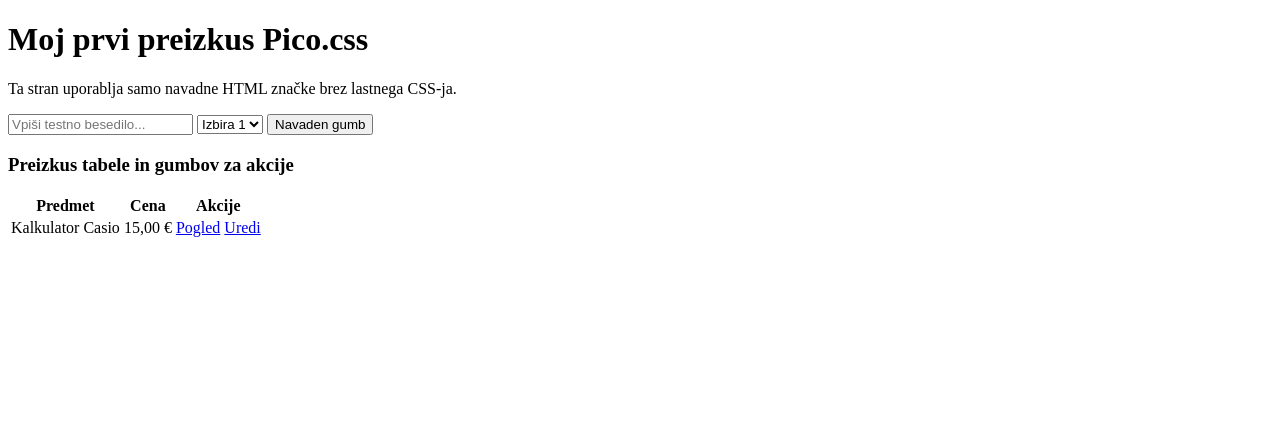
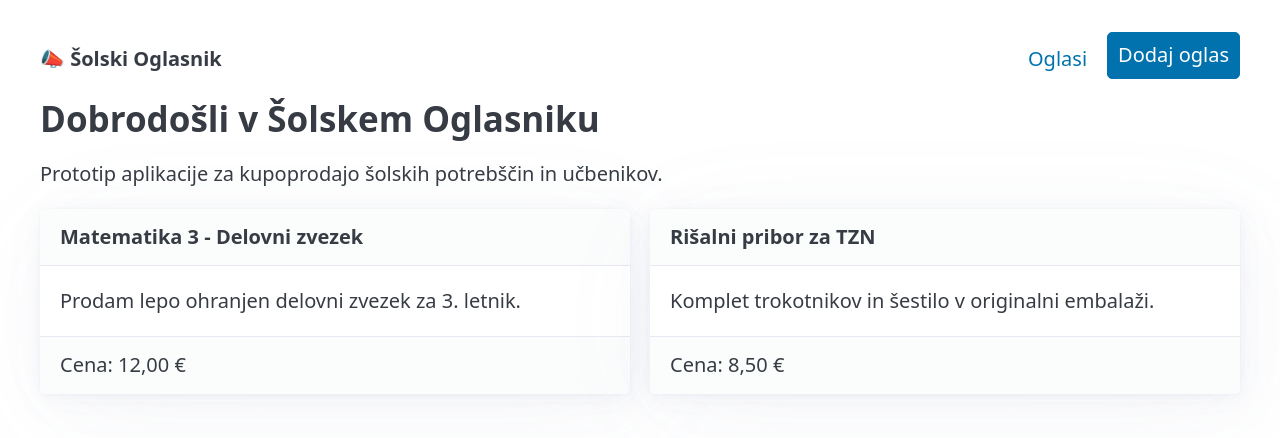
Before and after one commit to DzenadHidoSers/cpanel_hiddze_spletni_oglasnik, a plain HTML site: page picocss-peskovnik.html in a window 1280 px wide. Drawn offline with nearby package versions, Linux system fonts and the light colour scheme.

Commit message:
yml commit

```diff
--- a/picocss-peskovnik.html
+++ b/picocss-peskovnik.html
@@ -1,55 +1,44 @@
 <!DOCTYPE html>
 <html lang="sl">
+<head>
+    <meta charset="UTF-8">
+    <meta name="viewport" content="width=device-width, initial-scale=1.0">
+    <title>Šolski Oglasnik - Referenčni projekt</title>
+   <!-- 1. PRAVILO: Ta ena vrstica vključi Pico.css -->
+  <link rel="stylesheet" href="https://cdn.jsdelivr.net/npm/@picocss/pico@2/css/pico.min.css">
+</head>
+<body>
+    <main class="container">
+        <!-- Navigacijska vrstica -->
+        <nav>
+            <ul>
+                <li><strong>📣 Šolski Oglasnik</strong></li>
+            </ul>
+            <ul>
+                <li><a href="index.html">Oglasi</a></li>
+                <li><a href="#" role="button">Dodaj oglas</a></li>
+            </ul>
+        </nav>
 
-<head>
-  <meta charset="UTF-8">
-  <meta name="viewport" content="width=device-width, initial-scale=1.0">
-  <title>Pico.css Peskovnik</title>
+        <section>
+            <h2>Dobrodošli v Šolskem Oglasniku</h2>
+            <p>Prototip aplikacije za kupoprodajo šolskih potrebščin in učbenikov.</p>
+        </section>
 
+        <!-- Prikaz testnih kartic z oglasi -->
+        <div class="grid">
+            <article>
+                <header><strong>Matematika 3 - Delovni zvezek</strong></header>
+                <p>Prodam lepo ohranjen delovni zvezek za 3. letnik.</p>
+                <footer>Cena: 12,00 €</footer>
+            </article>
 
-</head>
-
-<body>
-
-  <!-- UPORABA PICO.CSS container ELEMENTA: -->
-  <!-- predpripravljen PICO.CSS container lepo sredinsko poravna stran -->
-  <main class="container">
-    <h1>Moj prvi preizkus Pico.css</h1>
-    <p>Ta stran uporablja samo navadne HTML značke brez lastnega CSS-ja.</p>
-
-    <!-- UPORABA PICO.CSS container: class="grid" za elemente v stolpcih -->
-    <div class="grid">
-      <input type="text" placeholder="Vpiši testno besedilo...">
-      <select>
-        <option>Izbira 1</option>
-        <option>Izbira 2</option>
-      </select>
-      <button>Navaden gumb</button>
-    </div>
-
-   <!-- Z uporabo PICO.CSS Navadna HTML tabela dobi sodoben videz -->
-   <h3>Preizkus tabele in gumbov za akcije</h3>
-    <table>
-      <thead>
-        <tr>
-          <th>Predmet</th>
-          <th>Cena</th>
-          <th>Akcije</th>
-        </tr>
-      </thead>
-      <tbody>
-        <tr>
-          <td>Kalkulator Casio</td>
-          <td>15,00 €</td>
-          <td>
-            <!-- 5. PRAVILO: role="button" spremeni povezavo v gumb -->
-            <a href="#" role="button" class="secondary">Pogled</a>
-            <a href="#" role="button" class="contrast">Uredi</a>
-          </td>
-        </tr>
-      </tbody>
-    </table>
-  </main>
+            <article>
+                <header><strong>Rišalni pribor za TZN</strong></header>
+                <p>Komplet trokotnikov in šestilo v originalni embalaži.</p>
+                <footer>Cena: 8,50 €</footer>
+            </article>
+        </div>
+    </main>
 </body>
-
 </html>
```
Also changed, not shown: index.html (added, +44 -0 lines), 1 other file.
